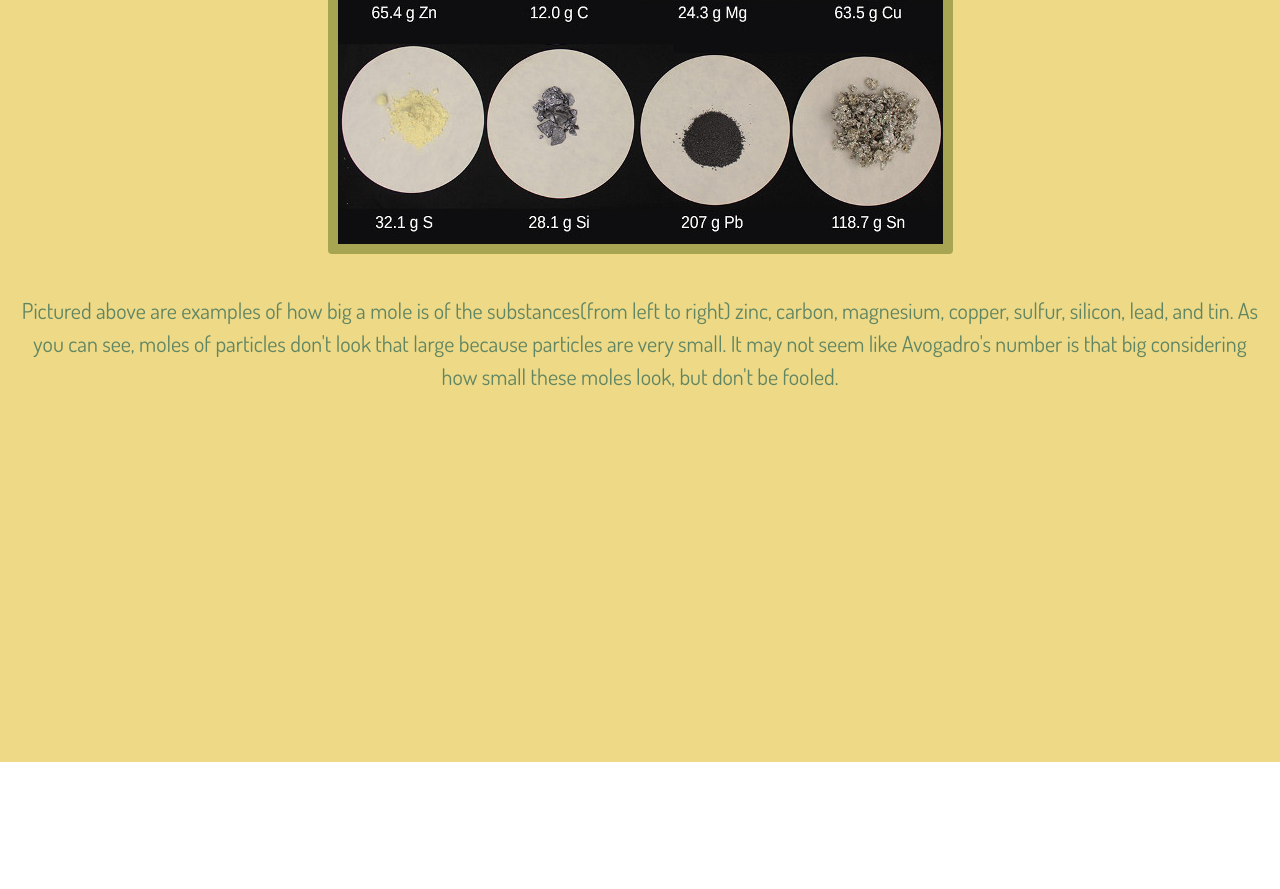
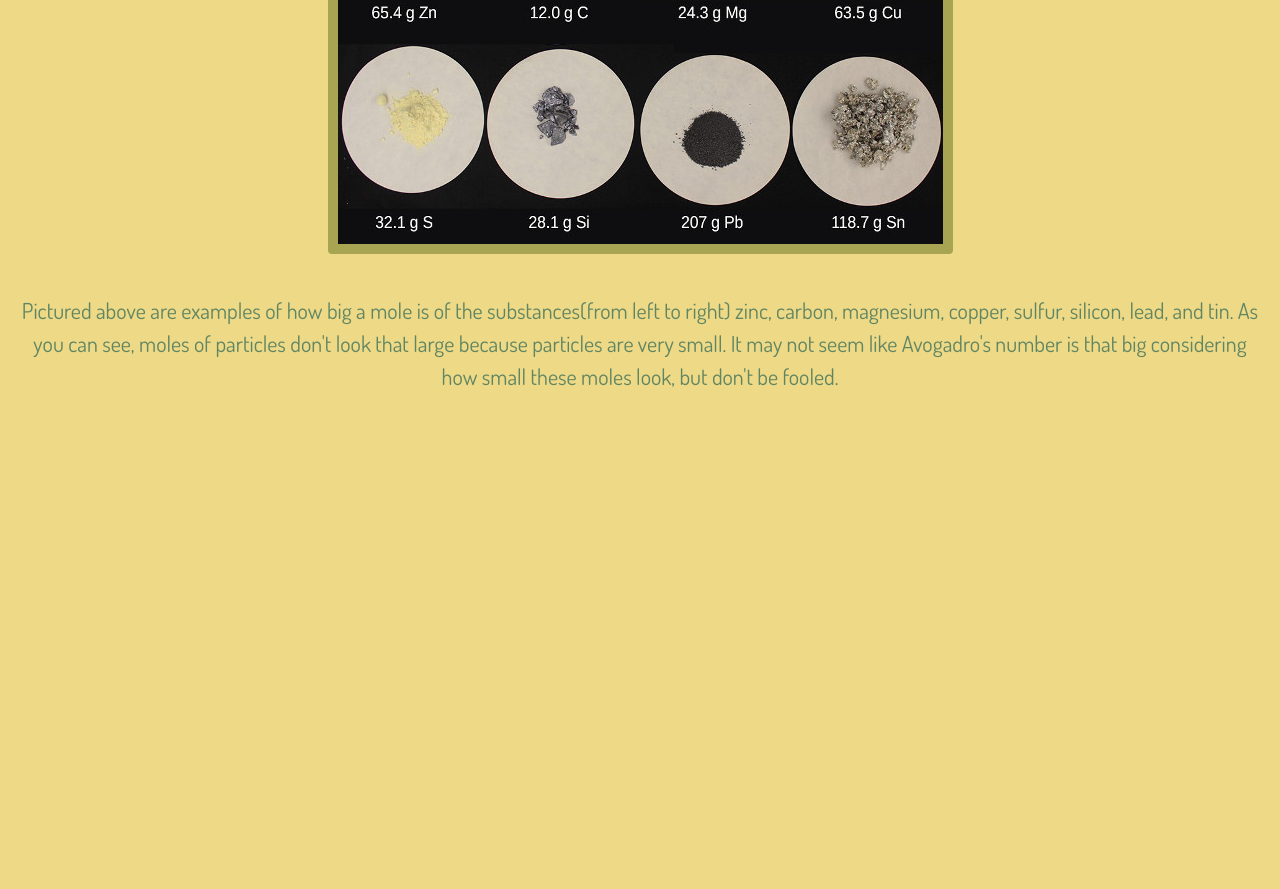
Before and after one commit to BridgetNichols/MoleWebsite, a plain HTML site: page index.html in a window 1280 px wide. Shown: the part 1353-2242 px from the top of the page. Drawn offline with nearby package versions, Linux system fonts and the light colour scheme; a web font is replaced by a local one.

Commit message:
Update 4

```diff
--- a/index.css
+++ b/index.css
@@ -10,3 +10,7 @@ p, li {
   font-family: 'Dosis', sans-serif;
   font-size:22px;
 }
+
+html {
+  background-color: rgb(237,217,134);
+}
--- a/index.html
+++ b/index.html
@@ -52,6 +52,8 @@
                <center><strong><h1 class="animated fadeInUp fast" style="animation-delay:6.5s">Why do we use moles?</h1></strong></center>
                <center><p class="animated fadeInUp fast" style="animation-delay:7s;">As was stated before, moles were created as an adequate way to measure particles. Particles are very small. They make up our entire world, and although they aren't the smallest things that make up our world, they are still very small. To put this into perspectice, there are more atoms(another word for particles) in one grain of salt than there is grains of sand in all of the beaches in the world. Single atoms or particles are far too small to be measured or weighed; we have to work with lots of them in order to be able to measure and experiment with them.</p></center>
 
+               <center><strong><h1 class="animated fadeInUp fast" style="animation-delay:8s">How was the mole created?</h1></strong></center>
+
           </div>
 
      </body>
```
